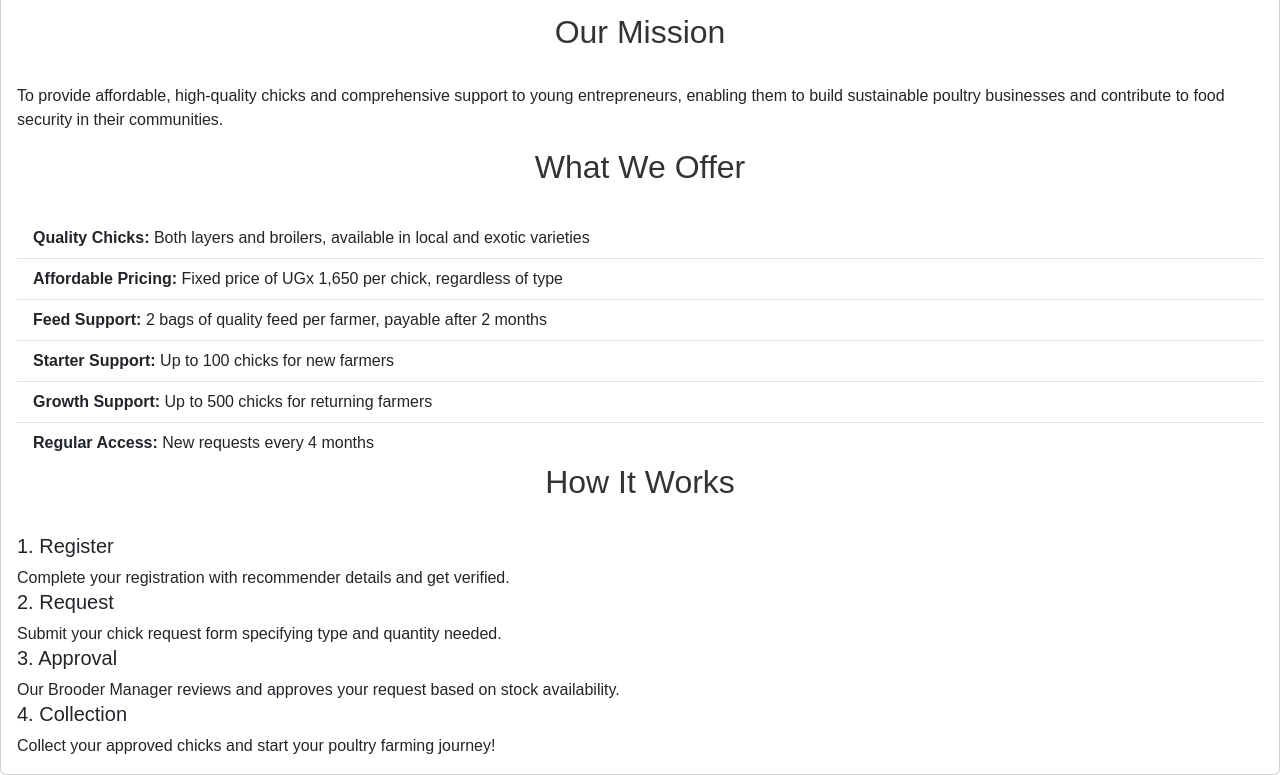
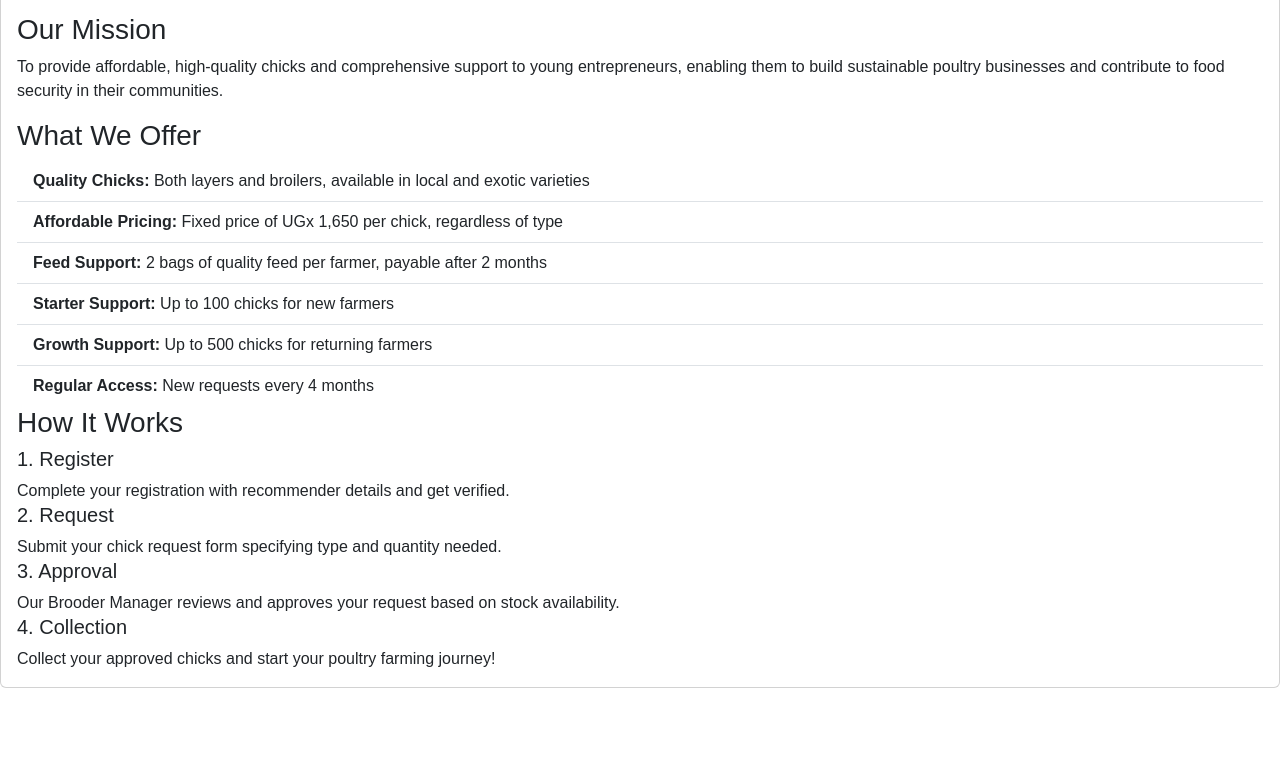
Before and after one commit to marymagdaleneachero/Young4chickS, a plain HTML site: page about.html in a window 1280 px wide. Shown: the part 114-889 px from the top of the page. After the commit the page ends 802 px from the top, so only its background shows below. Drawn offline with nearby package versions, Linux system fonts and the light colour scheme.

Commit message:
Changed section-title class to title

```diff
--- a/about.html
+++ b/about.html
@@ -57,10 +57,10 @@
                     <div class="card-body">
                         <p>Young4ChickS is an innovative urban brooder program founded by a young Member of Parliament with a vision to empower youth between 20-30 years old. Our mission is to facilitate young urban dwellers in stimulating wealth creation and meaningful participation in the money economy through accessible poultry farming.</p>
 
-                        <h3 class="section-title">Our Mission</h3>
+                        <h3 class="title">Our Mission</h3>
                         <p>To provide affordable, high-quality chicks and comprehensive support to young entrepreneurs, enabling them to build sustainable poultry businesses and contribute to food security in their communities.</p>
 
-                        <h3 class="section-title">What We Offer</h3>
+                        <h3 class="title">What We Offer</h3>
                         <ul class="list-group list-group-flush">
                             <li class="list-group-item"><strong>Quality Chicks:</strong> Both layers and broilers, available in local and exotic varieties</li>
                             <li class="list-group-item"><strong>Affordable Pricing:</strong> Fixed price of UGx 1,650 per chick, regardless of type</li>
@@ -70,7 +70,7 @@
                             <li class="list-group-item"><strong>Regular Access:</strong> New requests every 4 months</li>
                         </ul>
 
-                        <h3 class="section-title">How It Works</h3>
+                        <h3 class="title">How It Works</h3>
                         <div class="process-cards">
                             <div class="process-card">
                                 <h5>1. Register</h5>
```
